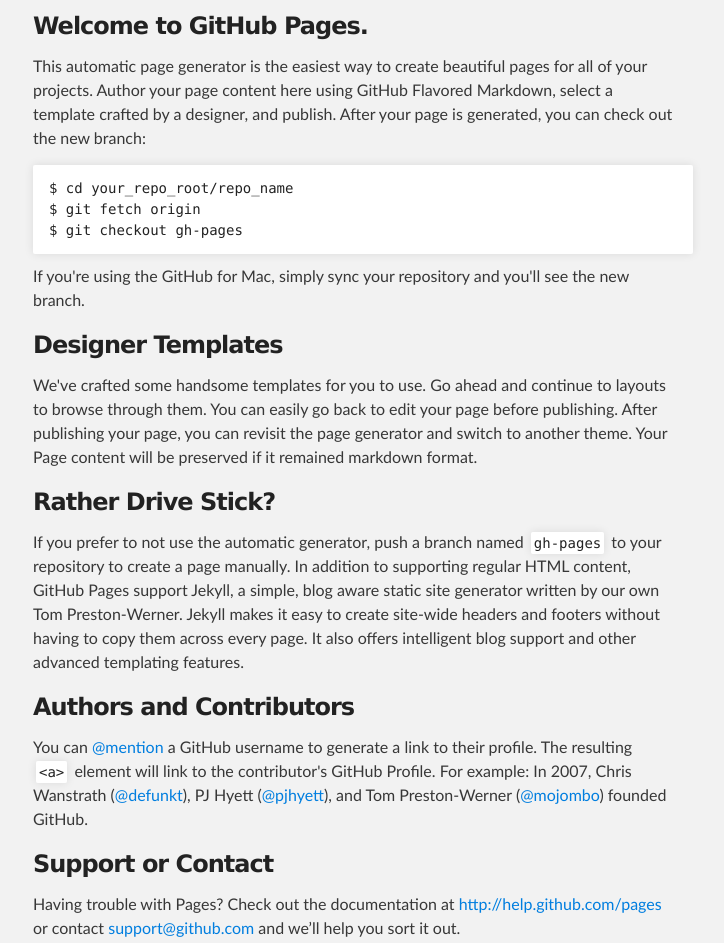
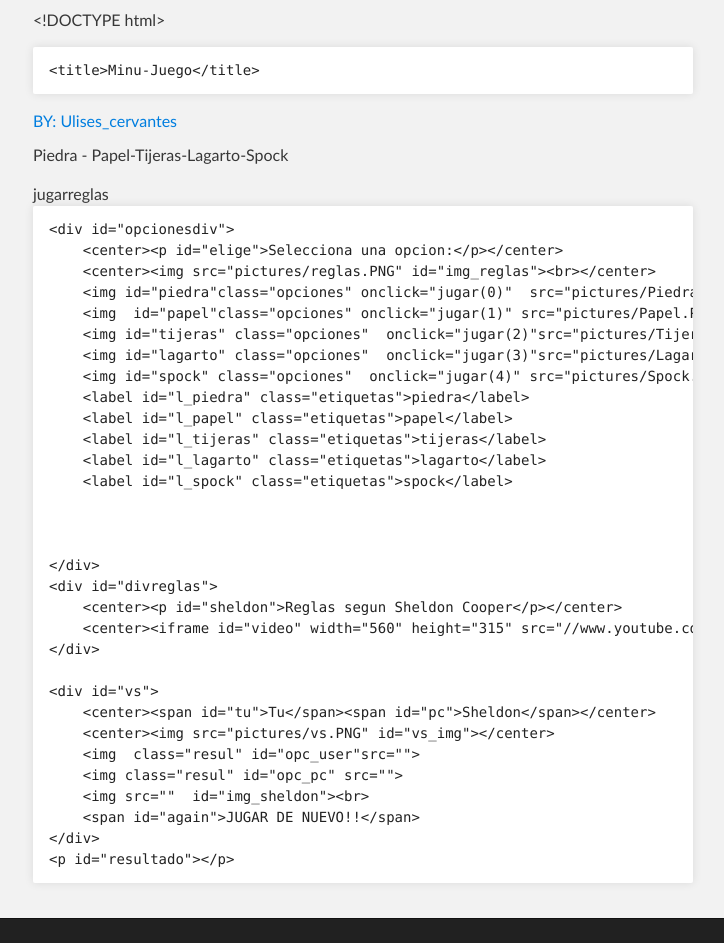
Before and after one commit to ulisescerv91/curso_mejorandola_basico, a plain HTML site: page index.html in a window 1280 px wide. Shown: the part 288-1231 px from the top of the page, without its empty margins (287-1011 px from the left). Drawn offline with Linux system fonts and the light colour scheme.

```diff
--- a/index.html
+++ b/index.html
@@ -31,37 +31,57 @@
     <!-- MAIN CONTENT -->
     <div id="main_content_wrap" class="outer">
       <section id="main_content" class="inner">
-        <h3>
-<a name="welcome-to-github-pages" class="anchor" href="#welcome-to-github-pages"><span class="octicon octicon-link"></span></a>Welcome to GitHub Pages.</h3>
+        <p>&lt;!DOCTYPE html&gt;
 
-<p>This automatic page generator is the easiest way to create beautiful pages for all of your projects. Author your page content here using GitHub Flavored Markdown, select a template crafted by a designer, and publish. After your page is generated, you can check out the new branch:</p>
-
-<pre><code>$ cd your_repo_root/repo_name
-$ git fetch origin
-$ git checkout gh-pages
+</p>
+    <pre><code>&lt;title&gt;Minu-Juego&lt;/title&gt;
 </code></pre>
 
-<p>If you're using the GitHub for Mac, simply sync your repository and you'll see the new branch.</p>
+<p></p>
 
-<h3>
-<a name="designer-templates" class="anchor" href="#designer-templates"><span class="octicon octicon-link"></span></a>Designer Templates</h3>
+<p></p>
 
-<p>We've crafted some handsome templates for you to use. Go ahead and continue to layouts to browse through them. You can easily go back to edit your page before publishing. After publishing your page, you can revisit the page generator and switch to another theme. Your Page content will be preserved if it remained markdown format.</p>
+<p></p>
+    <div></div>
+    <a href="https://github.com/ulisescerv91/" target="_blank">BY: Ulises_cervantes</a>
+    <p>Piedra - Papel-Tijeras-Lagarto-Spock</p>
+    <div>jugarreglas</div>
 
-<h3>
-<a name="rather-drive-stick" class="anchor" href="#rather-drive-stick"><span class="octicon octicon-link"></span></a>Rather Drive Stick?</h3>
+<pre><code>&lt;div id="opcionesdiv"&gt;
+    &lt;center&gt;&lt;p id="elige"&gt;Selecciona una opcion:&lt;/p&gt;&lt;/center&gt;
+    &lt;center&gt;&lt;img src="pictures/reglas.PNG" id="img_reglas"&gt;&lt;br&gt;&lt;/center&gt;
+    &lt;img id="piedra"class="opciones" onclick="jugar(0)"  src="pictures/Piedra.PNG" title="Piedra"&gt;
+    &lt;img  id="papel"class="opciones" onclick="jugar(1)" src="pictures/Papel.PNG" title="Papel"&gt;
+    &lt;img id="tijeras" class="opciones"  onclick="jugar(2)"src="pictures/Tijeras.PNG" title="tijera"&gt;
+    &lt;img id="lagarto" class="opciones"  onclick="jugar(3)"src="pictures/Lagarto.PNG" title="lagarto"&gt;
+    &lt;img id="spock" class="opciones"  onclick="jugar(4)" src="pictures/Spock.PNG"title="Spock"&gt;
+    &lt;label id="l_piedra" class="etiquetas"&gt;piedra&lt;/label&gt;
+    &lt;label id="l_papel" class="etiquetas"&gt;papel&lt;/label&gt;
+    &lt;label id="l_tijeras" class="etiquetas"&gt;tijeras&lt;/label&gt;
+    &lt;label id="l_lagarto" class="etiquetas"&gt;lagarto&lt;/label&gt;
+    &lt;label id="l_spock" class="etiquetas"&gt;spock&lt;/label&gt;
 
-<p>If you prefer to not use the automatic generator, push a branch named <code>gh-pages</code> to your repository to create a page manually. In addition to supporting regular HTML content, GitHub Pages support Jekyll, a simple, blog aware static site generator written by our own Tom Preston-Werner. Jekyll makes it easy to create site-wide headers and footers without having to copy them across every page. It also offers intelligent blog support and other advanced templating features.</p>
 
-<h3>
-<a name="authors-and-contributors" class="anchor" href="#authors-and-contributors"><span class="octicon octicon-link"></span></a>Authors and Contributors</h3>
 
-<p>You can <a href="https://github.com/blog/821" class="user-mention">@mention</a> a GitHub username to generate a link to their profile. The resulting <code>&lt;a&gt;</code> element will link to the contributor's GitHub Profile. For example: In 2007, Chris Wanstrath (<a href="https://github.com/defunkt" class="user-mention">@defunkt</a>), PJ Hyett (<a href="https://github.com/pjhyett" class="user-mention">@pjhyett</a>), and Tom Preston-Werner (<a href="https://github.com/mojombo" class="user-mention">@mojombo</a>) founded GitHub.</p>
+&lt;/div&gt;
+&lt;div id="divreglas"&gt;
+    &lt;center&gt;&lt;p id="sheldon"&gt;Reglas segun Sheldon Cooper&lt;/p&gt;&lt;/center&gt;
+    &lt;center&gt;&lt;iframe id="video" width="560" height="315" src="//www.youtube.com/embed/S5eLybE03gc" frameborder="0" allowfullscreen&gt;&lt;/iframe&gt;&lt;/center&gt;
+&lt;/div&gt;
 
-<h3>
-<a name="support-or-contact" class="anchor" href="#support-or-contact"><span class="octicon octicon-link"></span></a>Support or Contact</h3>
+&lt;div id="vs"&gt;
+    &lt;center&gt;&lt;span id="tu"&gt;Tu&lt;/span&gt;&lt;span id="pc"&gt;Sheldon&lt;/span&gt;&lt;/center&gt;
+    &lt;center&gt;&lt;img src="pictures/vs.PNG" id="vs_img"&gt;&lt;/center&gt;
+    &lt;img  class="resul" id="opc_user"src=""&gt;
+    &lt;img class="resul" id="opc_pc" src=""&gt;
+    &lt;img src=""  id="img_sheldon"&gt;&lt;br&gt;
+    &lt;span id="again"&gt;JUGAR DE NUEVO!!&lt;/span&gt;
+&lt;/div&gt;
+&lt;p id="resultado"&gt;&lt;/p&gt;
+</code></pre>
 
-<p>Having trouble with Pages? Check out the documentation at <a href="http://help.github.com/pages">http://help.github.com/pages</a> or contact <a href="mailto:support@github.com">support@github.com</a> and we’ll help you sort it out.</p>
+<p>
+</p>
       </section>
     </div>
 
```
Also changed, not shown: params.json (+1 -1 lines).
